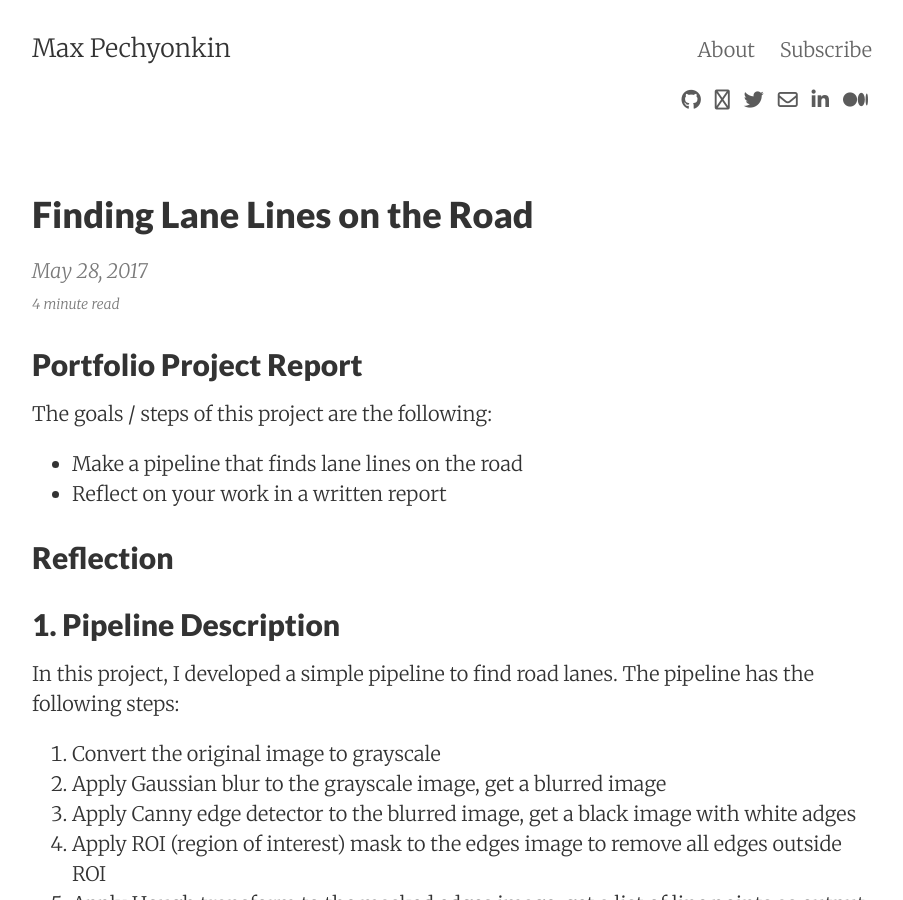
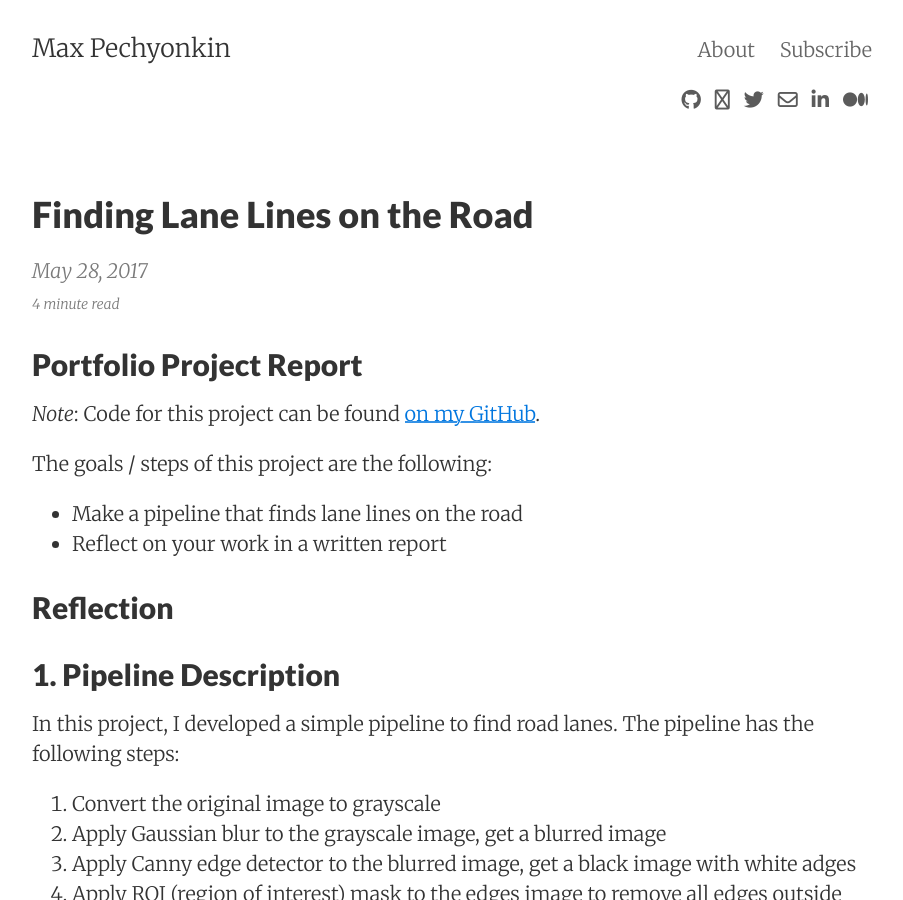
Before and after one commit to pechyonkin/pechyonkin.github.io, a Jekyll site: the page built from _posts/2017-05-28-lane-finding.md, in a window 1280 px wide and 900 px high. Shown: the whole window, without its empty margins (188-1091 px from the left). Built offline with Jekyll 4.4.1, drawn with Linux system fonts in a browser that asks for light colours; nearby versions of some CDN libraries; comment, search, counter and statistics services are not loaded.

Commit message:
update GitHub link

```diff
--- a/_posts/2017-05-28-lane-finding.md
+++ b/_posts/2017-05-28-lane-finding.md
@@ -9,6 +9,8 @@ subscription-form: true
 ---
 
 ## Portfolio Project Report
+
+*Note*: Code for this project can be found [on my GitHub](https://github.com/pechyonkin/carnd-p01-simple-lanes).
 
 The goals / steps of this project are the following:
 
```
